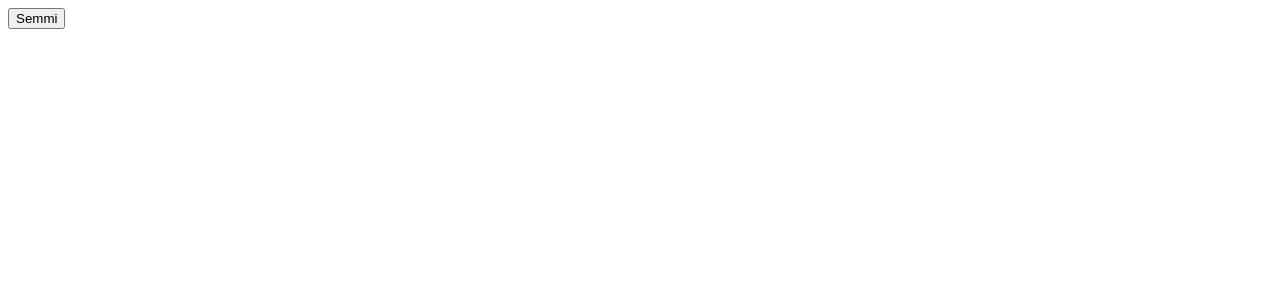
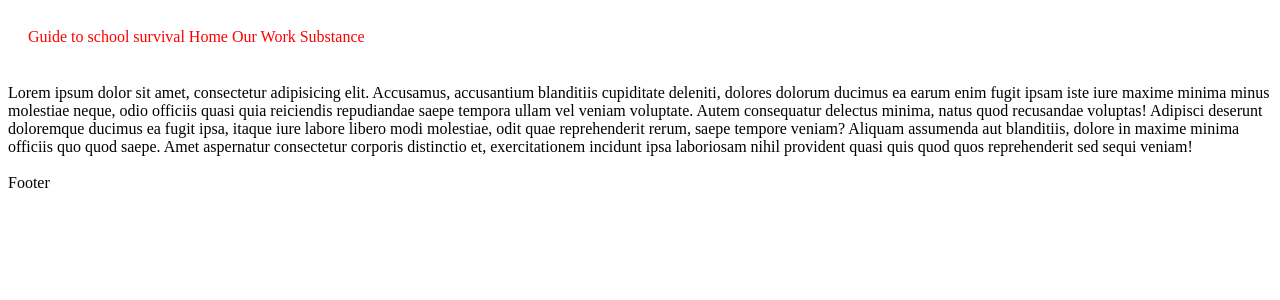
Before and after one commit to Hels15/Guide-to-school-survival, a React (Create React App) app: page / in a window 1280 px wide. Shown: the top 300 px of the page. Built offline with nearby package versions, Linux system fonts and the light colour scheme.

Commit message:
first commit

```diff
--- a/package.json
+++ b/package.json
@@ -6,6 +6,7 @@
     "@testing-library/jest-dom": "^5.15.0",
     "@testing-library/react": "^11.2.7",
     "@testing-library/user-event": "^12.8.3",
+    "node-sass": "^6.0.1",
     "react": "^17.0.2",
     "react-dom": "^17.0.2",
     "react-scripts": "4.0.3",
--- a/src/App.js
+++ b/src/App.js
@@ -1,12 +1,18 @@
+import Header from "./Component/Header";
+import Content from "./Component/Content";
+import Footer from "./Component/Footer";
 
 
 function App() {
   return (
 
       <div>
-          <button> Semmi </button>
+          <Header/>
+          <br/>
+      <Content/>
+          <br/>
+          <Footer/>
       </div>
-
 
 
   );
--- /dev/null
+++ b/src/Component/Content.js
@@ -0,0 +1,9 @@
+import React from 'react';
+
+function Content(props) {
+    return (
+        <div> Lorem ipsum dolor sit amet, consectetur adipisicing elit. Accusamus, accusantium blanditiis cupiditate deleniti, dolores dolorum ducimus ea earum enim fugit ipsam iste iure maxime minima minus molestiae neque, odio officiis quasi quia reiciendis repudiandae saepe tempora ullam vel veniam voluptate. Autem consequatur delectus minima, natus quod recusandae voluptas! Adipisci deserunt doloremque ducimus ea fugit ipsa, itaque iure labore libero modi molestiae, odit quae reprehenderit rerum, saepe tempore veniam? Aliquam assumenda aut blanditiis, dolore in maxime minima officiis quo quod saepe. Amet aspernatur consectetur corporis distinctio et, exercitationem incidunt ipsa laboriosam nihil provident quasi quis quod quos reprehenderit sed sequi veniam!</div>
+    );
+}
+
+export default Content;
--- /dev/null
+++ b/src/Component/Footer.js
@@ -0,0 +1,10 @@
+import React from 'react';
+
+
+function Footer(props) {
+    return (
+        <div>Footer</div>
+    );
+}
+
+export default Footer;
--- /dev/null
+++ b/src/Component/Header.js
@@ -0,0 +1,17 @@
+import React from 'react';
+
+
+function Header() {
+    return (
+        <div className="header-container">
+
+            <div className="header-items">
+                Guide to school survival Home Our Work Substance
+            </div>
+
+
+        </div>
+    );
+}
+
+export default Header;
--- /dev/null
+++ b/src/Component/style/Header.scss
@@ -0,0 +1,4 @@
+.header-container {
+ padding: 20px;
+ color: red;
+}
--- /dev/null
+++ b/src/Component/style/main.scss
@@ -0,0 +1,3 @@
+@import "Footer";
+@import "Header";
+@import "Content";
--- a/src/index.js
+++ b/src/index.js
@@ -1,6 +1,7 @@
 import React from 'react';
 import ReactDOM from 'react-dom';
 import App from './App';
+import "./Component/style/main.scss"
 ReactDOM.render(
   <React.StrictMode>
     <App />
```
Also changed, not shown: src/Component/style/Content.scss (added), src/Component/style/Footer.scss (added), src/Component/style/Variables.scss (added), 1 other file (tests, documents, lock files or other folders).
